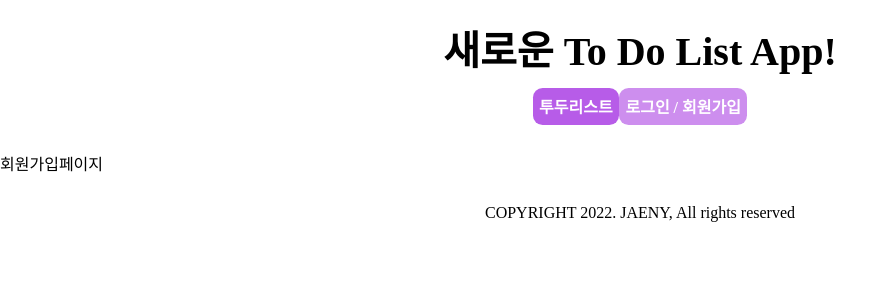
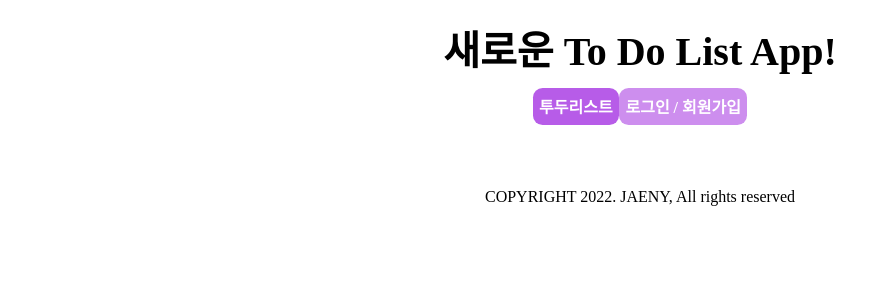
Before and after one commit to JAENY007/react-redux, a React (Create React App) app: page /signup in a window 1280 px wide. Shown: the top 300 px of the page, without its empty margins (0-896 px from the left). Built offline with nearby package versions, Linux system fonts and the light colour scheme; a web font is replaced by a local one.

Commit message:
master: Update router path Router Path Update: SignIn + SignUp => Sign

```diff
--- a/src/App.tsx
+++ b/src/App.tsx
@@ -3,8 +3,7 @@ import { BrowserRouter as Router, Routes, Route } from 'react-router-dom';
 import Header from 'app.layout/Header';
 import Footer from 'app.layout/Footer';
 import Main from 'pages/main';
-import SignIn from 'pages/signin';
-import SignUp from 'pages/signup';
+import Sign from 'pages/sign';
 import ToDoPage from 'pages/todo';
 
 function App() {
@@ -14,8 +13,7 @@ function App() {
       <Routes>
         <Route path="/" element={<Main />}></Route>
         <Route path="/todo" element={<ToDoPage />}></Route>
-        <Route path="/signin" element={<SignIn />}></Route>
-        <Route path="/signup" element={<SignUp />}></Route>
+        <Route path="/sign" element={<Sign />}></Route>
       </Routes>
       <Footer />
     </Router>
--- a/src/pages/signup.tsx
+++ /dev/null
@@ -1,5 +0,0 @@
-const SignUp = () => {
-  return <section>회원가입페이지</section>;
-};
-
-export default SignUp;
```
Also changed, not shown: src/pages/sign.tsx (renamed from src/pages/signin.tsx).
